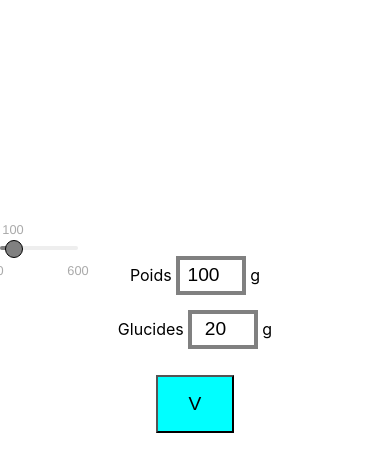
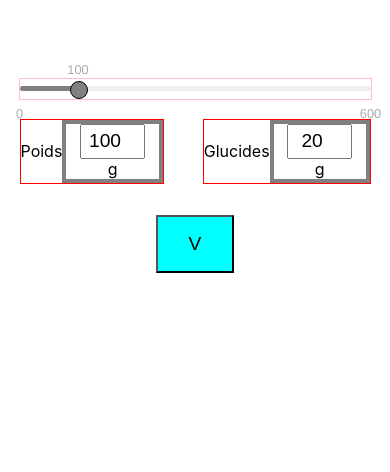
Before and after one commit to WildCodeSchool/Paris-0919-P2-Diabete, a React (Create React App) app in the folder ohmyg/: page / in a window 390 px wide. Shown: the top 472 px of the page. Built offline with nearby package versions, Linux system fonts and the light colour scheme.

Commit message:
css mobile

```diff
--- a/ohmyg/src/components/pages/calculation/CarbCalculation.css
+++ b/ohmyg/src/components/pages/calculation/CarbCalculation.css
@@ -11,9 +11,9 @@
 }
 
 .input-range {
-   width: 20%;
-   margin-top: 15em;
-   margin-right: 0;
+   width: 90%;
+   border: 1px solid pink;
+   height: 5vw;
 }
 
 /* SIZE INPUT */
@@ -25,8 +25,11 @@ input{
    height: 1.5em;
    text-align: center;
    font-size:1.2em;
+}
+
+.borderInputLabel{
    border: 4px solid grey;
-   margin-right: 0;
+
 }
 
 /*ALIGNEMENT OF SLIDER AND INPUT FOODWEIGHT */
@@ -35,6 +38,38 @@ input{
    display: grid;
    grid-template-columns: 1fr 1fr;
 }
+
+.inputWeightCarbo{
+   display: flex;
+   flex-direction: row;
+   /* border: 1px solid greenyellow; */
+}
+
+.inputWeight, .inputCarbo{
+   border: 1px solid red;
+   /* padding: 0;
+   width: 10vw;
+   height: 5vw; */
+   display: flex;
+   align-items: center;
+   margin: 5vw;
+}
+
+.foodWeight, .carbohydrate{
+   margin: auto 2vw;
+
+}
+
+.blockFoodWeight{
+   display: flex;
+   flex-direction: column;
+   align-items: center;
+}
+
+.range{
+   margin-top: 20vw;
+}
+
 
 /* BUTTON */
 
--- a/ohmyg/src/components/pages/calculation/CarbCalculation.js
+++ b/ohmyg/src/components/pages/calculation/CarbCalculation.js
@@ -22,7 +22,7 @@ class CarbCalculation extends React.Component {
         return (
             <div className="range">
                 <div className='blockFoodWeight'>
-                    <div>
+
                         <InputRange
                             className="input-range"
                             step={0.5}
@@ -30,9 +30,11 @@ class CarbCalculation extends React.Component {
                             minValue={0}
                             value={this.state.value}
                             onChange={value => this.setState({ value })} />
-                    </div>
-                    <div>
+
+                    <div className='inputWeightCarbo'>
+                        <div className='inputWeight'>
                             <label>Poids </label>
+                            <div className='borderInputLabel'>
                                 <input
                                     className="foodWeight"
                                     type='number'
@@ -42,14 +44,19 @@ class CarbCalculation extends React.Component {
                                 <label> g</label>
                             </div>
                         </div>
+                        <div className='inputCarbo'>
                             <label>Glucides </label>
+                            <div className='borderInputLabel'>
                                 <input
                                     className="carbohydrate"
                                     type='number'
                                     value={this.state.carb100g*this.state.value/100}
                                 />
                                 <label> g</label>
-
+                            </div>
+                        </div>
+                    </div>
+                </div>
 
                 <div>
                     <button>V</button>
```
Lines whose indentation alone changed are shown as unchanged.
